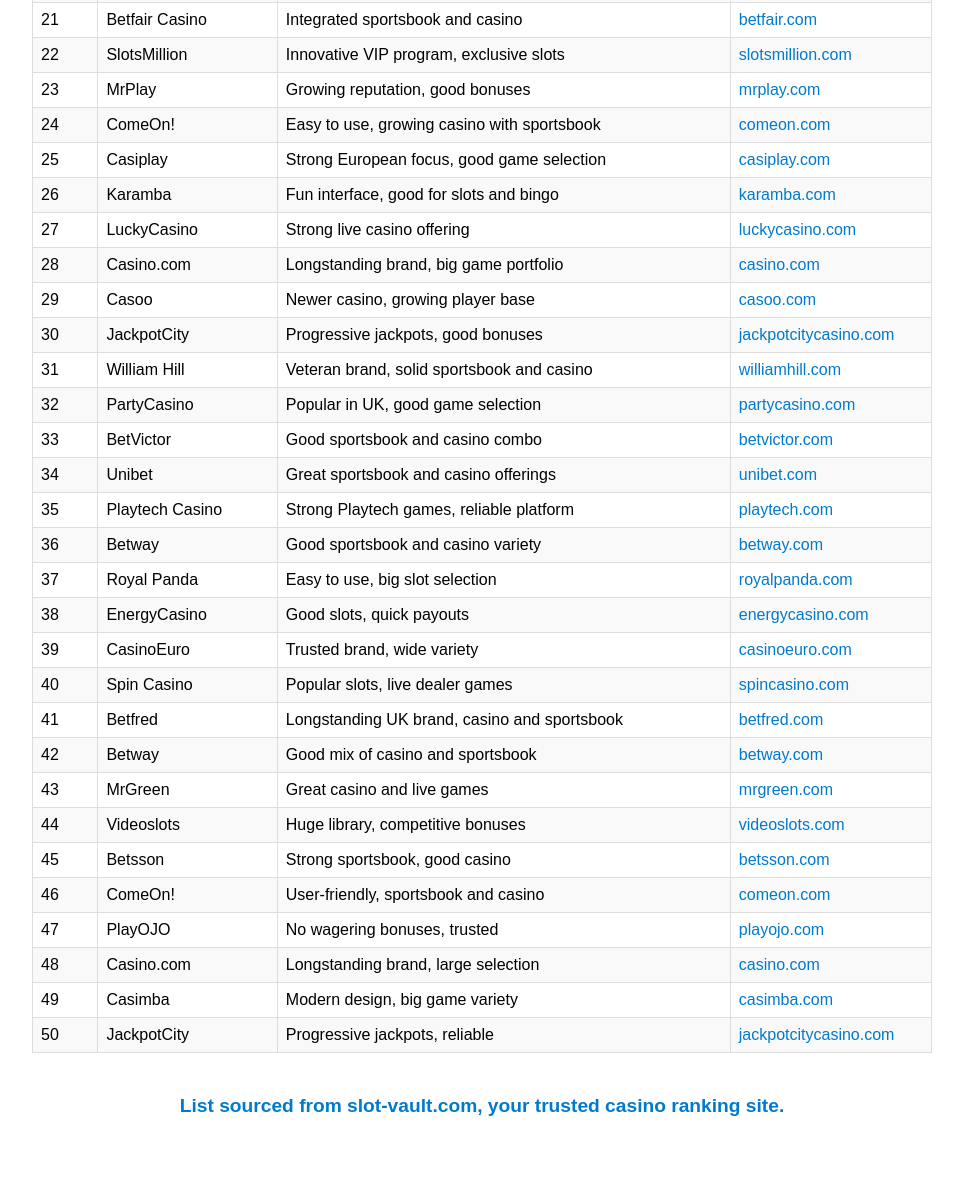
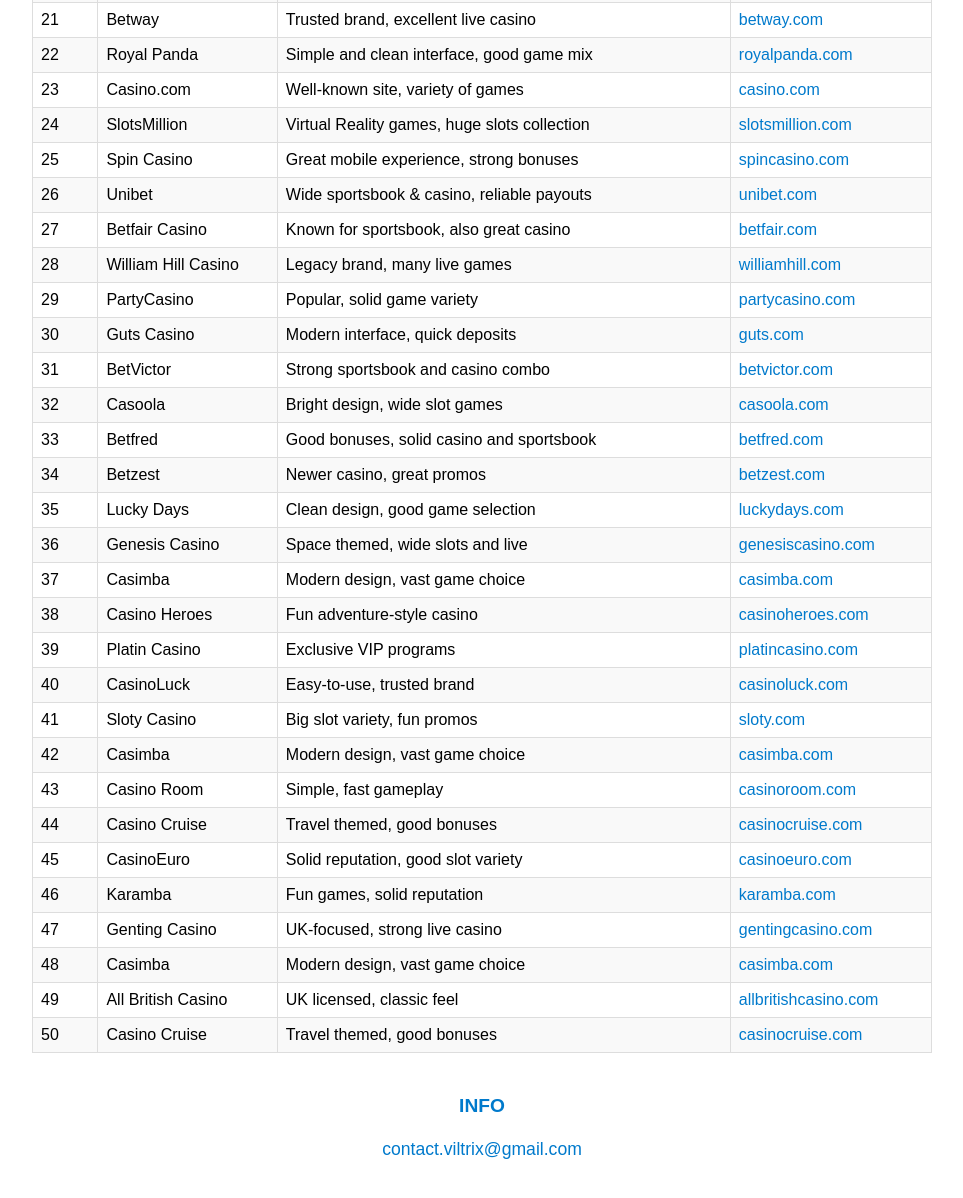
Before and after one commit to Viltrix/slot-vault.com, a plain HTML site: page index.html in a window 1280 px wide. Shown: the part 896-2094 px from the top of the page, without its empty margins (158-1121 px from the left). Before the commit the page ends 2036 px from the top, so only its background shows below. Drawn offline with Linux system fonts and the light colour scheme.

Commit message:
Update index.html

```diff
--- a/index.html
+++ b/index.html
@@ -26,22 +26,22 @@
     .header-container {
       display: flex;
       align-items: center; /* vertically center */
-      justify-content: flex-start; /* align left */
-      max-width: 400px; /* optional max width */
-      margin: 0 auto 20px; /* center container horizontally and add bottom margin */
-      gap: 15px; /* space between image and text */
+      justify-content: flex-start;
+      max-width: 400px;
+      margin: 0 auto 20px;
+      gap: 15px;
     }
     .logo {
-      max-width: 80px; /* smaller logo to fit nicely */
-      margin: 0; /* remove auto margins */
+      max-width: 80px;
       display: block;
+      margin: 0;
     }
     .header-title {
       color: #007acc;
-      font-size: 2.5em; /* slightly smaller to fit */
+      font-size: 2.5em;
       font-weight: bold;
-      text-align: left; /* left align text */
-      margin: 0; /* remove margin to align with image */
+      margin: 0;
+      text-align: left;
     }
     table {
       border-collapse: collapse;
@@ -87,13 +87,20 @@
       margin-right: auto;
       line-height: 1.4;
     }
+    .contact-info {
+      color: #007acc;
+      font-size: 1.1em;
+      text-align: center;
+      max-width: 900px;
+      margin: 10px auto 40px;
+    }
   </style>
 </head>
 <body>
 
   <!-- Logo and Title side by side -->
   <div class="header-container">
-    <img src="slot-vault.com.png" alt="Slot Vault Logo" class="logo">
+    <img src="slot-vault.com.png" alt="Slot Vault Logo" class="logo" />
     <div class="header-title">slot-vault.com</div>
   </div>
 
@@ -108,7 +115,6 @@
       </tr>
     </thead>
     <tbody>
-      <!-- 1–50 original list, no duplicates -->
       <tr><td>1</td><td>Coral Casino</td><td>Wide game range, big providers (NetEnt, Pragmatic)</td><td><a href="https://www.coralcasino.com" target="_blank" rel="noopener">coralcasino.com</a></td></tr>
       <tr><td>2</td><td>Vulkan Vegas</td><td>Huge slots selection, top player feedback</td><td><a href="https://www.vulkanvegas.com" target="_blank" rel="noopener">vulkanvegas.com</a></td></tr>
       <tr><td>3</td><td>Bet365 Casino</td><td>Global leader, excellent live casino</td><td><a href="https://www.bet365.com" target="_blank" rel="noopener">bet365.com</a></td></tr>
@@ -129,39 +135,45 @@
       <tr><td>18</td><td>Betsson</td><td>Scandinavian leader, wide casino and sportsbook</td><td><a href="https://www.betsson.com" target="_blank" rel="noopener">betsson.com</a></td></tr>
       <tr><td>19</td><td>CasinoEuro</td><td>Solid reputation, good slot variety</td><td><a href="https://www.casinoeuro.com" target="_blank" rel="noopener">casinoeuro.com</a></td></tr>
       <tr><td>20</td><td>Spin Palace</td><td>Classic online casino, strong slot selection</td><td><a href="https://www.spinpalace.com" target="_blank" rel="noopener">spinpalace.com</a></td></tr>
-      <tr><td>21</td><td>Betfair Casino</td><td>Integrated sportsbook and casino</td><td><a href="https://www.betfair.com" target="_blank" rel="noopener">betfair.com</a></td></tr>
-      <tr><td>22</td><td>SlotsMillion</td><td>Innovative VIP program, exclusive slots</td><td><a href="https://www.slotsmillion.com" target="_blank" rel="noopener">slotsmillion.com</a></td></tr>
-      <tr><td>23</td><td>MrPlay</td><td>Growing reputation, good bonuses</td><td><a href="https://www.mrplay.com" target="_blank" rel="noopener">mrplay.com</a></td></tr>
-      <tr><td>24</td><td>ComeOn!</td><td>Easy to use, growing casino with sportsbook</td><td><a href="https://www.comeon.com" target="_blank" rel="noopener">comeon.com</a></td></tr>
-      <tr><td>25</td><td>Casiplay</td><td>Strong European focus, good game selection</td><td><a href="https://www.casiplay.com" target="_blank" rel="noopener">casiplay.com</a></td></tr>
-      <tr><td>26</td><td>Karamba</td><td>Fun interface, good for slots and bingo</td><td><a href="https://www.karamba.com" target="_blank" rel="noopener">karamba.com</a></td></tr>
-      <tr><td>27</td><td>LuckyCasino</td><td>Strong live casino offering</td><td><a href="https://www.luckycasino.com" target="_blank" rel="noopener">luckycasino.com</a></td></tr>
-      <tr><td>28</td><td>Casino.com</td><td>Longstanding brand, big game portfolio</td><td><a href="https://www.casino.com" target="_blank" rel="noopener">casino.com</a></td></tr>
-      <tr><td>29</td><td>Casoo</td><td>Newer casino, growing player base</td><td><a href="https://www.casoo.com" target="_blank" rel="noopener">casoo.com</a></td></tr>
-      <tr><td>30</td><td>JackpotCity</td><td>Progressive jackpots, good bonuses</td><td><a href="https://www.jackpotcitycasino.com" target="_blank" rel="noopener">jackpotcitycasino.com</a></td></tr>
-      <tr><td>31</td><td>William Hill</td><td>Veteran brand, solid sportsbook and casino</td><td><a href="https://www.williamhill.com" target="_blank" rel="noopener">williamhill.com</a></td></tr>
-      <tr><td>32</td><td>PartyCasino</td><td>Popular in UK, good game selection</td><td><a href="https://www.partycasino.com" target="_blank" rel="noopener">partycasino.com</a></td></tr>
-      <tr><td>33</td><td>BetVictor</td><td>Good sportsbook and casino combo</td><td><a href="https://www.betvictor.com" target="_blank" rel="noopener">betvictor.com</a></td></tr>
-      <tr><td>34</td><td>Unibet</td><td>Great sportsbook and casino offerings</td><td><a href="https://www.unibet.com" target="_blank" rel="noopener">unibet.com</a></td></tr>
-      <tr><td>35</td><td>Playtech Casino</td><td>Strong Playtech games, reliable platform</td><td><a href="https://www.playtech.com" target="_blank" rel="noopener">playtech.com</a></td></tr>
-      <tr><td>36</td><td>Betway</td><td>Good sportsbook and casino variety</td><td><a href="https://www.betway.com" target="_blank" rel="noopener">betway.com</a></td></tr>
-      <tr><td>37</td><td>Royal Panda</td><td>Easy to use, big slot selection</td><td><a href="https://www.royalpanda.com" target="_blank" rel="noopener">royalpanda.com</a></td></tr>
-      <tr><td>38</td><td>EnergyCasino</td><td>Good slots, quick payouts</td><td><a href="https://www.energycasino.com" target="_blank" rel="noopener">energycasino.com</a></td></tr>
-      <tr><td>39</td><td>CasinoEuro</td><td>Trusted brand, wide variety</td><td><a href="https://www.casinoeuro.com" target="_blank" rel="noopener">casinoeuro.com</a></td></tr>
-      <tr><td>40</td><td>Spin Casino</td><td>Popular slots, live dealer games</td><td><a href="https://www.spincasino.com" target="_blank" rel="noopener">spincasino.com</a></td></tr>
-      <tr><td>41</td><td>Betfred</td><td>Longstanding UK brand, casino and sportsbook</td><td><a href="https://www.betfred.com" target="_blank" rel="noopener">betfred.com</a></td></tr>
-      <tr><td>42</td><td>Betway</td><td>Good mix of casino and sportsbook</td><td><a href="https://www.betway.com" target="_blank" rel="noopener">betway.com</a></td></tr>
-      <tr><td>43</td><td>MrGreen</td><td>Great casino and live games</td><td><a href="https://www.mrgreen.com" target="_blank" rel="noopener">mrgreen.com</a></td></tr>
-      <tr><td>44</td><td>Videoslots</td><td>Huge library, competitive bonuses</td><td><a href="https://www.videoslots.com" target="_blank" rel="noopener">videoslots.com</a></td></tr>
-      <tr><td>45</td><td>Betsson</td><td>Strong sportsbook, good casino</td><td><a href="https://www.betsson.com" target="_blank" rel="noopener">betsson.com</a></td></tr>
-      <tr><td>46</td><td>ComeOn!</td><td>User-friendly, sportsbook and casino</td><td><a href="https://www.comeon.com" target="_blank" rel="noopener">comeon.com</a></td></tr>
-      <tr><td>47</td><td>PlayOJO</td><td>No wagering bonuses, trusted</td><td><a href="https://www.playojo.com" target="_blank" rel="noopener">playojo.com</a></td></tr>
-      <tr><td>48</td><td>Casino.com</td><td>Longstanding brand, large selection</td><td><a href="https://www.casino.com" target="_blank" rel="noopener">casino.com</a></td></tr>
-      <tr><td>49</td><td>Casimba</td><td>Modern design, big game variety</td><td><a href="https://www.casimba.com" target="_blank" rel="noopener">casimba.com</a></td></tr>
-      <tr><td>50</td><td>JackpotCity</td><td>Progressive jackpots, reliable</td><td><a href="https://www.jackpotcitycasino.com" target="_blank" rel="noopener">jackpotcitycasino.com</a></td></tr>
+      <tr><td>21</td><td>Betway</td><td>Trusted brand, excellent live casino</td><td><a href="https://www.betway.com" target="_blank" rel="noopener">betway.com</a></td></tr>
+      <tr><td>22</td><td>Royal Panda</td><td>Simple and clean interface, good game mix</td><td><a href="https://www.royalpanda.com" target="_blank" rel="noopener">royalpanda.com</a></td></tr>
+      <tr><td>23</td><td>Casino.com</td><td>Well‑known site, variety of games</td><td><a href="https://www.casino.com" target="_blank" rel="noopener">casino.com</a></td></tr>
+      <tr><td>24</td><td>SlotsMillion</td><td>Virtual Reality games, huge slots collection</td><td><a href="https://www.slotsmillion.com" target="_blank" rel="noopener">slotsmillion.com</a></td></tr>
+      <tr><td>25</td><td>Spin Casino</td><td>Great mobile experience, strong bonuses</td><td><a href="https://www.spincasino.com" target="_blank" rel="noopener">spincasino.com</a></td></tr>
+      <tr><td>26</td><td>Unibet</td><td>Wide sportsbook & casino, reliable payouts</td><td><a href="https://www.unibet.com" target="_blank" rel="noopener">unibet.com</a></td></tr>
+      <tr><td>27</td><td>Betfair Casino</td><td>Known for sportsbook, also great casino</td><td><a href="https://www.betfair.com" target="_blank" rel="noopener">betfair.com</a></td></tr>
+      <tr><td>28</td><td>William Hill Casino</td><td>Legacy brand, many live games</td><td><a href="https://www.williamhill.com" target="_blank" rel="noopener">williamhill.com</a></td></tr>
+      <tr><td>29</td><td>PartyCasino</td><td>Popular, solid game variety</td><td><a href="https://www.partycasino.com" target="_blank" rel="noopener">partycasino.com</a></td></tr>
+      <tr><td>30</td><td>Guts Casino</td><td>Modern interface, quick deposits</td><td><a href="https://www.guts.com" target="_blank" rel="noopener">guts.com</a></td></tr>
+      <tr><td>31</td><td>BetVictor</td><td>Strong sportsbook and casino combo</td><td><a href="https://www.betvictor.com" target="_blank" rel="noopener">betvictor.com</a></td></tr>
+      <tr><td>32</td><td>Casoola</td><td>Bright design, wide slot games</td><td><a href="https://www.casoola.com" target="_blank" rel="noopener">casoola.com</a></td></tr>
+      <tr><td>33</td><td>Betfred</td><td>Good bonuses, solid casino and sportsbook</td><td><a href="https://www.betfred.com" target="_blank" rel="noopener">betfred.com</a></td></tr>
+      <tr><td>34</td><td>Betzest</td><td>Newer casino, great promos</td><td><a href="https://www.betzest.com" target="_blank" rel="noopener">betzest.com</a></td></tr>
+      <tr><td>35</td><td>Lucky Days</td><td>Clean design, good game selection</td><td><a href="https://www.luckydays.com" target="_blank" rel="noopener">luckydays.com</a></td></tr>
+      <tr><td>36</td><td>Genesis Casino</td><td>Space themed, wide slots and live</td><td><a href="https://www.genesiscasino.com" target="_blank" rel="noopener">genesiscasino.com</a></td></tr>
+      <tr><td>37</td><td>Casimba</td><td>Modern design, vast game choice</td><td><a href="https://www.casimba.com" target="_blank" rel="noopener">casimba.com</a></td></tr>
+      <tr><td>38</td><td>Casino Heroes</td><td>Fun adventure-style casino</td><td><a href="https://www.casinoheroes.com" target="_blank" rel="noopener">casinoheroes.com</a></td></tr>
+      <tr><td>39</td><td>Platin Casino</td><td>Exclusive VIP programs</td><td><a href="https://www.platincasino.com" target="_blank" rel="noopener">platincasino.com</a></td></tr>
+      <tr><td>40</td><td>CasinoLuck</td><td>Easy-to-use, trusted brand</td><td><a href="https://www.casinoluck.com" target="_blank" rel="noopener">casinoluck.com</a></td></tr>
+      <tr><td>41</td><td>Sloty Casino</td><td>Big slot variety, fun promos</td><td><a href="https://www.sloty.com" target="_blank" rel="noopener">sloty.com</a></td></tr>
+      <tr><td>42</td><td>Casimba</td><td>Modern design, vast game choice</td><td><a href="https://www.casimba.com" target="_blank" rel="noopener">casimba.com</a></td></tr>
+      <tr><td>43</td><td>Casino Room</td><td>Simple, fast gameplay</td><td><a href="https://www.casinoroom.com" target="_blank" rel="noopener">casinoroom.com</a></td></tr>
+      <tr><td>44</td><td>Casino Cruise</td><td>Travel themed, good bonuses</td><td><a href="https://www.casinocruise.com" target="_blank" rel="noopener">casinocruise.com</a></td></tr>
+      <tr><td>45</td><td>CasinoEuro</td><td>Solid reputation, good slot variety</td><td><a href="https://www.casinoeuro.com" target="_blank" rel="noopener">casinoeuro.com</a></td></tr>
+      <tr><td>46</td><td>Karamba</td><td>Fun games, solid reputation</td><td><a href="https://www.karamba.com" target="_blank" rel="noopener">karamba.com</a></td></tr>
+      <tr><td>47</td><td>Genting Casino</td><td>UK‑focused, strong live casino</td><td><a href="https://www.gentingcasino.com" target="_blank" rel="noopener">gentingcasino.com</a></td></tr>
+      <tr><td>48</td><td>Casimba</td><td>Modern design, vast game choice</td><td><a href="https://www.casimba.com" target="_blank" rel="noopener">casimba.com</a></td></tr>
+      <tr><td>49</td><td>All British Casino</td><td>UK licensed, classic feel</td><td><a href="https://www.allbritishcasino.com" target="_blank" rel="noopener">allbritishcasino.com</a></td></tr>
+      <tr><td>50</td><td>Casino Cruise</td><td>Travel themed, good bonuses</td><td><a href="https://www.casinocruise.com" target="_blank" rel="noopener">casinocruise.com</a></td></tr>
     </tbody>
   </table>
 
-  <p class="info-text">List sourced from slot-vault.com, your trusted casino ranking site.</p>
+  <p class="info-text">
+   INFO
+  </p>
+  <p class="contact-info">
+     <a href="contact.viltrix@gmail.com">contact.viltrix@gmail.com</a>
+  </p>
+
 </body>
 </html>
```
